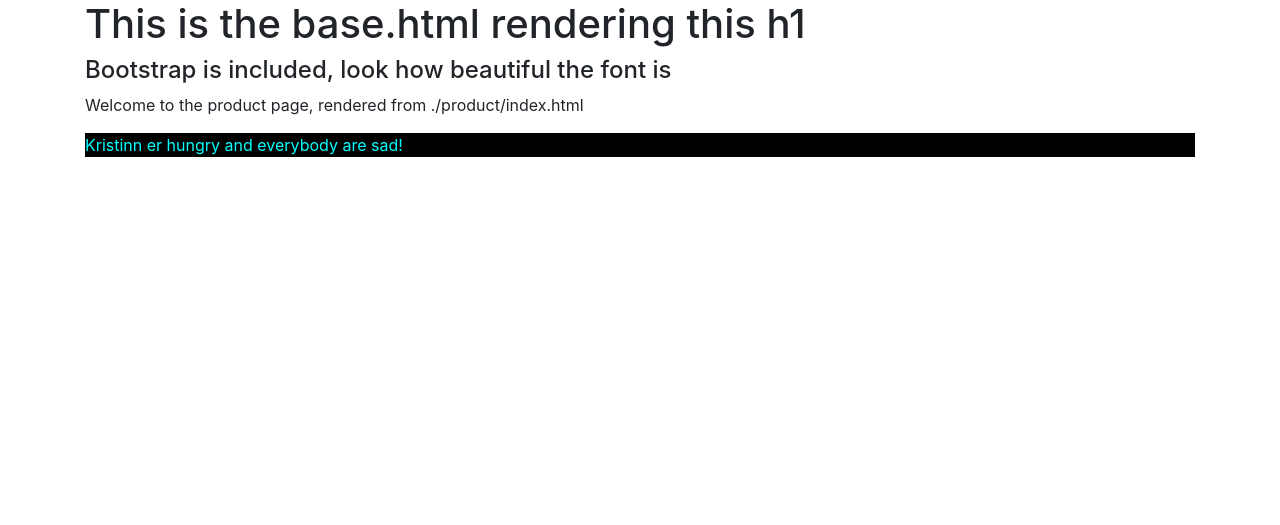
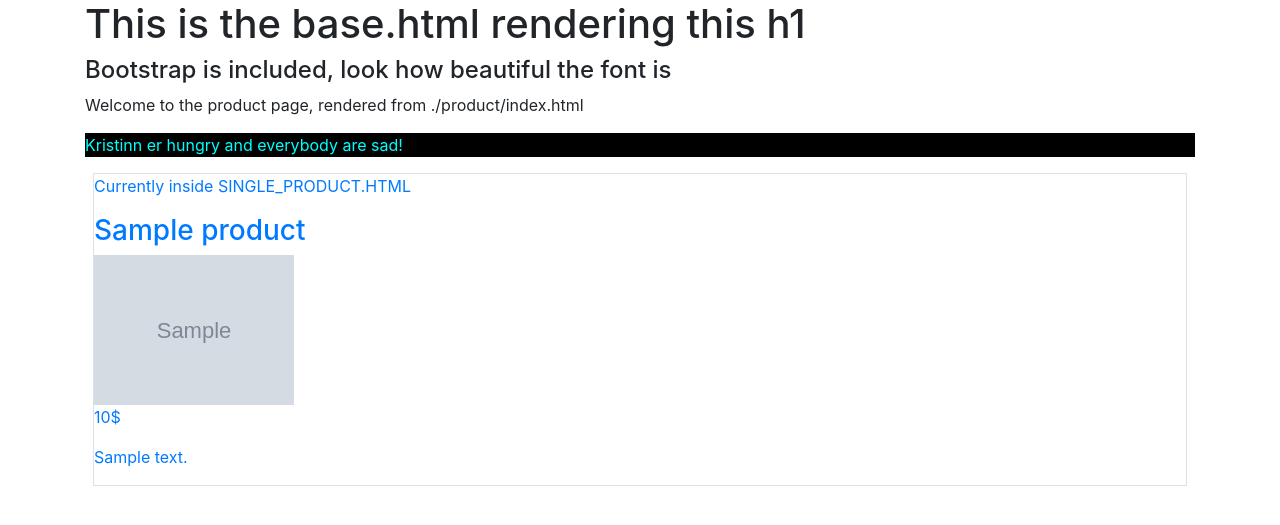
Before and after one commit to Thorarinng/VerkLegt2020, a Django app: page / in a window 1280 px wide. Shown: the part 56-581 px from the top of the page. Run offline with Django 3.2, Linux system fonts and the light colour scheme; tables that the repository leaves empty hold one stand-in row (values such as "Sample post"); grey boxes marked "Sample" are stand-in pictures; some libraries are stand-ins or nearby versions.

Commit message:
Products from the database are now displayed and clickable for further details

```diff
--- a/Project/Project/urls.py
+++ b/Project/Project/urls.py
@@ -21,7 +21,4 @@ urlpatterns = [
     path('admin/', admin.site.urls),
     # includes looks in products/urls.py for this, if he finds the file its all good
     path('products/', include('product.urls')),
-    # path('profile/', include('profile.urls')),
-    # example of manufacturer
-    # path('', include('manufacturer.urls'))
 ]
--- a/Project/product/urls.py
+++ b/Project/product/urls.py
@@ -4,4 +4,5 @@ from . import views
 # PAttern matching
 urlpatterns = [
     path('', views.index, name="product-index"),
+    path('<int:id>', views.getProductById, name="product_details"),
 ]
--- a/Project/product/views.py
+++ b/Project/product/views.py
@@ -1,9 +1,20 @@
-from django.shortcuts import render
+from django.shortcuts import render, get_object_or_404
+from product.models import Product
 # Dont need this, this was just an example
 # from django.http import HttpResponse
+
+# INSERT INTO product_product (name,color,price,"imgURL",description,discount)
+
 
 
 # Create your views here.
 # This gets rendered when http://127.0.0.1:8000/products is run, which is also the default
 def index(request):
-    return render(request, 'product/index.html')
+    context = {'products': Product.objects.all()}
+    return render(request, 'product/index.html', context)
+
+# SUPPORTS -> /product/1
+def getProductById(request, id):
+    return render(request, 'product/product_details.html', {
+        'product': get_object_or_404(Product, pk=id)
+    })
--- a/Project/templates/navigation.html
+++ b/Project/templates/navigation.html
@@ -1,5 +1,5 @@
 <nav class="navbar navbar-expand-lg navbar-light bg-light">
-  <a class="navbar-brand" href="#">GamesGo</a>
+  <a class="navbar-brand" href="/">GamesGo</a>
   <button
     class="navbar-toggler"
     type="button"
--- a/Project/templates/product/index.html
+++ b/Project/templates/product/index.html
@@ -3,4 +3,8 @@
     <div class="product">
         <p>Kristinn er hungry and everybody are sad!</p>
     </div>
+    {% for product in products %}
+        <!-- We display multiple single_product.html components-->
+        {%  include 'product/single_product.html' with product=product%}
+    {% endfor %}
 {% endblock %}
--- /dev/null
+++ b/Project/templates/product/single_product.html
@@ -0,0 +1,10 @@
+<!-- This makes our objects clickable and href redirects us, instead of typing it in the URL manually-->
+<a href="/products/{{ product.id }}">
+    <div class="border m-2">
+        <p>Currently inside SINGLE_PRODUCT.HTML</p>
+        <h3> {{ product.name }}</h3>
+        <img style="width: 200px" src={{ product.imgURL }} >
+        <p> {{ product.price }}$</p>
+        <p> {{ product.description}}</p>
+    </div>
+</a>
```
Also changed, not shown: Project/templates/product/product_details.html (added, +12 -0 lines).
